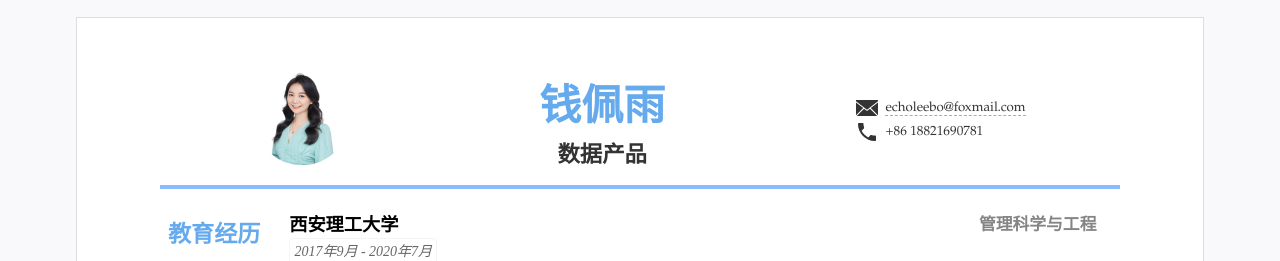
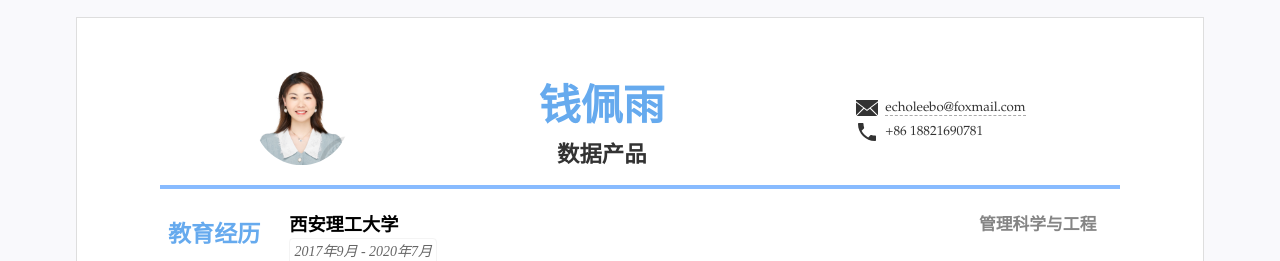
Before and after one commit to kuailexiaoshenxian/cn-wx-cv, a Jekyll site: the page built from index.html, in a window 1280 px wide. Shown: the top 261 px of the page. Built offline with Jekyll 4.4.1, drawn with Linux system fonts in a browser that asks for light colours.

Commit message:
Update resume.yml

```diff
--- a/_data/resume.yml
+++ b/_data/resume.yml
@@ -5,7 +5,7 @@ title: "钱佩雨简历"
 lang: "zh" #语言设置 zh表示中文 en 表示英语
 name: 钱佩雨
 jobtitle: "数据产品" #可空不显示
-photo: "assets/img/WechatIMG29.jpeg" #照片可空，不显示
+photo: "assets/img/企业微信截图_47d02f7f-d473-4c52-b833-78ab453dafdd.png" #照片可空，不显示
 
 #联系方式
 contact: #联系方式连接等3~5行
```
